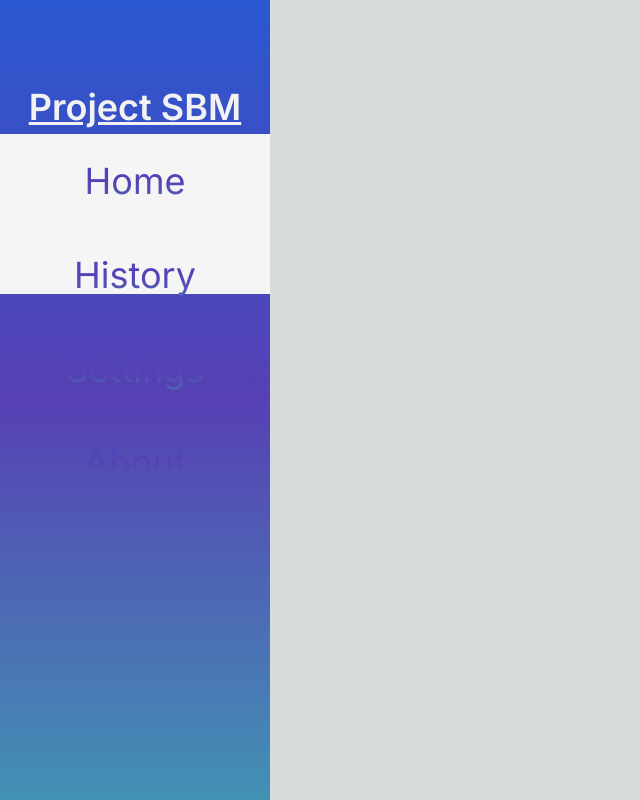
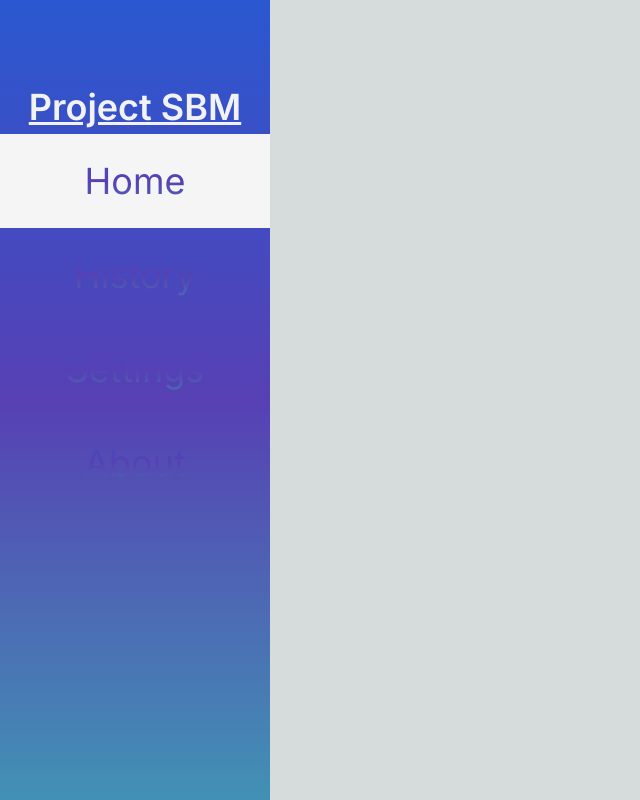
Before and after one commit to ahmadzaki2975/SBM-Final-Project-FE, a Next.js app: page / in a window 1280 px wide. Shown: the whole page, without its empty margins (0-640 px from the left). Built offline with nearby package versions, Linux system fonts and the light colour scheme.

Commit message:
fix: sliding white bar effect

```diff
--- a/src/pages/index.jsx
+++ b/src/pages/index.jsx
@@ -9,8 +9,8 @@ export default function Home() {
     <main className="flex">
       <aside className={`bg-gradient-to-b from-[#2A58D0] via-[#5740B4] to-[#4291B4] w-[270px] fixed h-screen ${inter.className}`}>
         <h1 className="text-[#f2f2f2] font-semibold text-[36px] mt-20 text-center underline underline-4 underline-white">Project SBM</h1>
-        <ul className="text-[36px] flex flex-col //gap-[87px] items-center //bg-white fill-transparent">
-          <div className="w-full bg-[#f5f5f5] absolute h-[20%]"></div>
+        <ul className="relative text-[36px] flex flex-col //gap-[87px] items-center //bg-white fill-transparent">
+          <div className="w-full bg-[#f5f5f5] absolute h-[25%] //translate-y-[100%]"></div>
           <li className="flex items-center gap-8 z-[2] py-5 !bg-gradient-to-b from-[#2A58D0] via-[#5740B4] to-[#4291B4] !bg-clip-text text-transparent">
             Home
           </li>
```
